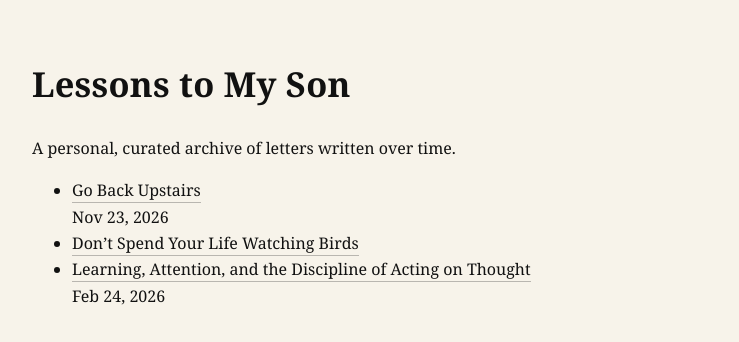
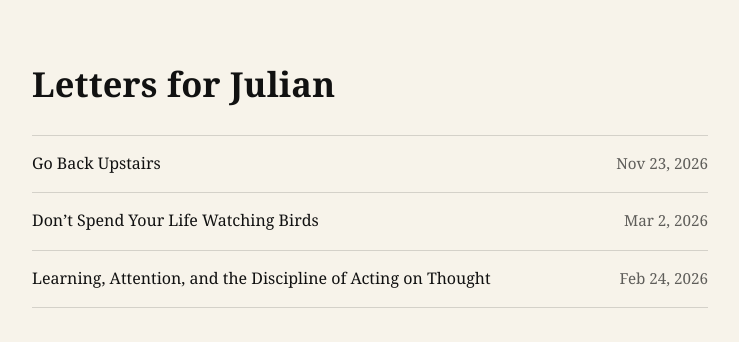
Before and after one commit to KlediJ/lessons-to-my-son, a plain HTML site: page index.html in a window 1280 px wide. Shown: the whole page, without its empty margins (270-1009 px from the left). Drawn offline with Linux system fonts and the light colour scheme.

Commit message:
Keep the Letters for Julian homepage layout and dates with the new letter

```diff
--- a/index.html
+++ b/index.html
@@ -2,26 +2,28 @@
 <html>
 <head>
   <meta charset="UTF-8">
-  <title>Lessons to My Son</title>
+  <title>Letters for Julian</title>
   <link rel="stylesheet" href="styles/style.css">
 </head>
-<body>
-  <h1>Lessons to My Son</h1>
-  <p>A personal, curated archive of letters written over time.</p>
 
-  <ul>
+<body class="index">
+  <main class="wrap">
+    <h1>Letters for Julian</h1>
+
+    <ul class="posts">
       <li>
-      <a href="posts/2026-11-23-go-back-upstairs.html">Go Back Upstairs</a><br>
-      <span>Nov 23, 2026</span>
+        <a href="posts/2026-11-23-go-back-upstairs.html">Go Back Upstairs</a>
+        <span class="date">Nov 23, 2026</span>
       </li>
       <li>
-      <a href="posts/2026-03-02.html">Don’t Spend Your Life Watching Birds</a><br>
-      <span></span>
+        <a href="posts/2026-03-02.html">Don’t Spend Your Life Watching Birds</a>
+        <span class="date">Mar 2, 2026</span>
       </li>
       <li>
-      <a href="posts/2026-02-24-learning-attention.html">Learning, Attention, and the Discipline of Acting on Thought</a><br>
-      <span>Feb 24, 2026</span>
+        <a href="posts/2026-02-24-learning-attention.html">Learning, Attention, and the Discipline of Acting on Thought</a>
+        <span class="date">Feb 24, 2026</span>
       </li>
     </ul>
+  </main>
 </body>
 </html>
```
Lines whose indentation alone changed are shown as unchanged.
